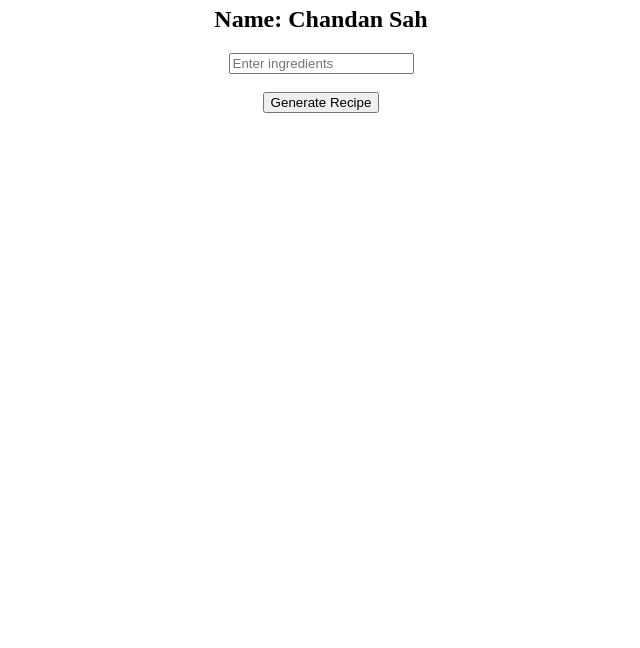
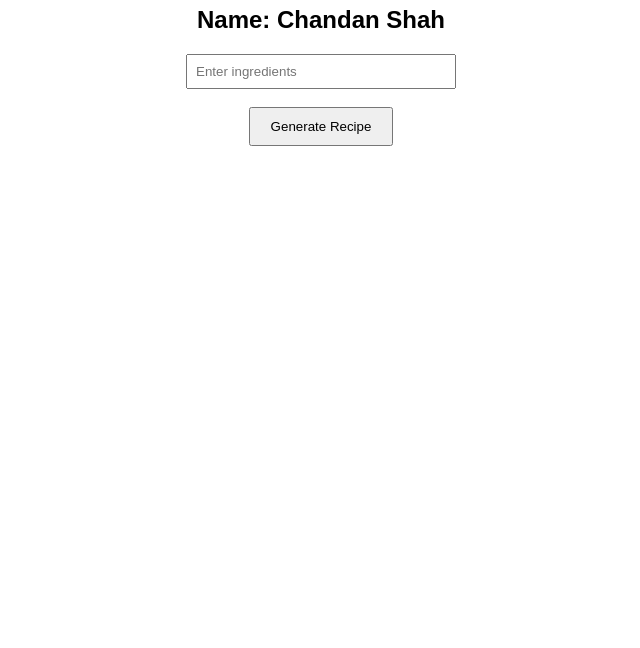
Before and after one commit to Chandan9842/recipe-app, a plain HTML site: page index.html in a window 1280 px wide. Shown: the part 152-800 px from the top of the page, without its empty margins (319-959 px from the left). Drawn offline with Linux system fonts and the light colour scheme.

Commit message:
Update index.html

```diff
--- a/index.html
+++ b/index.html
@@ -3,23 +3,26 @@
 <head>
   <title>Recipe Generator</title>
 </head>
-<body style="text-align:center; margin-top:100px;">
+
+<body style="text-align:center; margin-top:100px; font-family:Arial;">
 
   <h1>Recipe Generator</h1>
-  <h2>Name: Chandan Sah</h2>
+  <h2>Name: Chandan Shah</h2>
 
-  <input type="text" placeholder="Enter ingredients">
+  <input id="ingredients" type="text" placeholder="Enter ingredients" style="padding:8px; width:250px;">
   <br><br>
 
-  <button onclick="generateRecipe()">Generate Recipe</button>
+  <button onclick="generateRecipe()" style="padding:10px 20px;">Generate Recipe</button>
 
-  <p id="result"></p>
+  <p id="result" style="margin-top:20px; font-weight:bold;"></p>
 
   <script>
     async function generateRecipe() {
-      const input = document.querySelector("input").value;
+      const input = document.getElementById("ingredients").value;
 
       try {
+        document.getElementById("result").innerText = "Loading...";
+
         const response = await fetch("https://9duytol1mj.execute-api.us-east-2.amazonaws.com/default/recipeGenerator", {
           method: "POST",
           headers: {
@@ -32,7 +35,9 @@
 
         const data = await response.json();
 
-        document.getElementById("result").innerText = data.recipe;
+        const parsedBody = JSON.parse(data.body);
+
+        document.getElementById("result").innerText = parsedBody.recipe;
 
       } catch (error) {
         document.getElementById("result").innerText = "Error: " + error.message;
```
